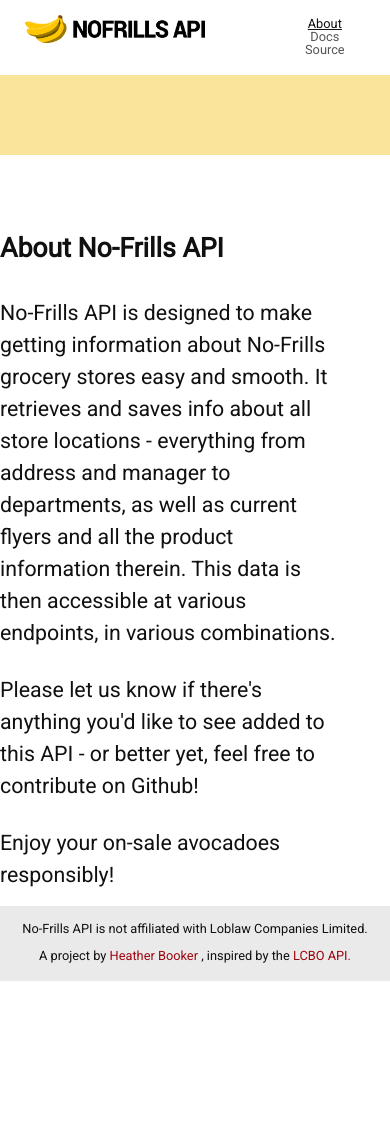
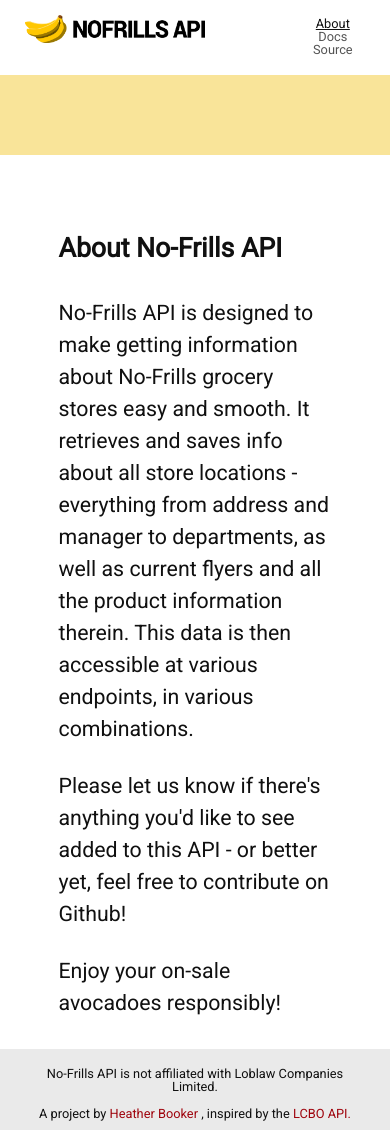
Before and after one commit to heatherbooker/no-frills-api, a website: page static/about.html in a window 390 px wide. Before the commit the page ends 981 px from the top, so only its background shows below. Drawn offline with nearby package versions, Linux system fonts and the light colour scheme; files that its build step writes are made by us from their sources.

Commit message:
Everything looks great. Except docs page on mobile

```diff
--- a/static/styles/_about.scss
+++ b/static/styles/_about.scss
@@ -10,12 +10,14 @@
   display: flex;
   flex-direction: column;
   justify-content: center;
-  flex: 1 0;
 
   section {
     flex: 1 0;
     padding-right: 50px;
     font-size: 16pt;
+    @media (max-width: $smallScreen) {
+      padding: 0;
+    }
 
     p {
       line-height: 32px;
--- a/static/styles/_shared.scss
+++ b/static/styles/_shared.scss
@@ -48,6 +48,8 @@
     flex-direction: column;
     flex-wrap: nowrap;
     justify-content: center;
+    margin-top: 15px;
+    padding: 8px 0;
   }
 }
 
@@ -56,7 +58,7 @@
   max-width: 40%;
   padding: 30px 0;
   @media (max-width: $smallScreen) {
-    max-width: 100%;
+    max-width: 80%;
     padding: 7px 0;
     flex: 0;
   }
@@ -87,7 +89,7 @@
 .nf-nav-list {
   display: inline-block;
   position: relative;
-  left: -20px;
+  left: -12px;
 }
 
 .nf-nav li {
```
